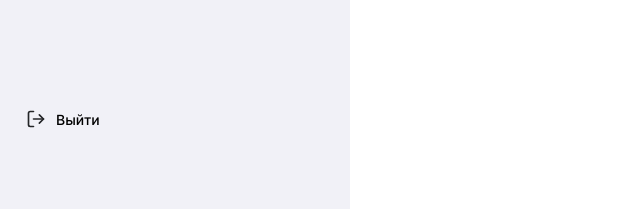
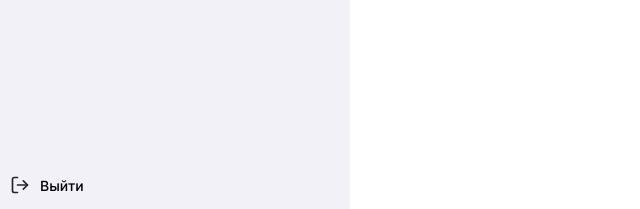
Before and after one commit to Pingwinshik/ElectronicQueue, a Flask app: template templates/admin.html in a window 1280 px wide. Shown: the part 591-800 px from the top of the page, without its empty margins (0-640 px from the left). Run offline with Flask 2, Linux system fonts and the light colour scheme; the template is opened without the code that fills it, so the values that code supplies are empty.

Commit message:
Build gavno

```diff
--- a/templates/admin.html
+++ b/templates/admin.html
@@ -34,11 +34,10 @@
           <h5 style="margin-left: 40px" align="left">Статистика</h5>
         </button>
         <hr />
-        <div class="w3-container" style="width: 100%; height: 42.5vh; padding: 0px !important"></div>
-      <button class="w3-button w3-padding-12 w3-round-xlarge a-light-blue-hover" style="width: 100%; height: 6vh; padding: 0px !important" name="button" type="submit" onclick="w3_close();openTab('tickets');">
+        <button class="w3-button w3-padding-12 w3-round-xlarge a-light-blue-hover w3-display-bottommiddle" style="width: 100%; height: 6vh; padding: 0px !important" name="button" type="submit" onclick="location.href='../templates/index.html'">
           <img class="search-icon" src="../static/img/icons/log-out.svg" alt="Выйти" width="20" height="20" align="left" style="margin-left: 10px; margin-top: 10px" />
           <h5 style="margin-left: 40px" align="left">Выйти</h5>
-      </button>
+        </button>
       </div>
       <div class="w3-container"></div>
       <div class="w3-container">
```
